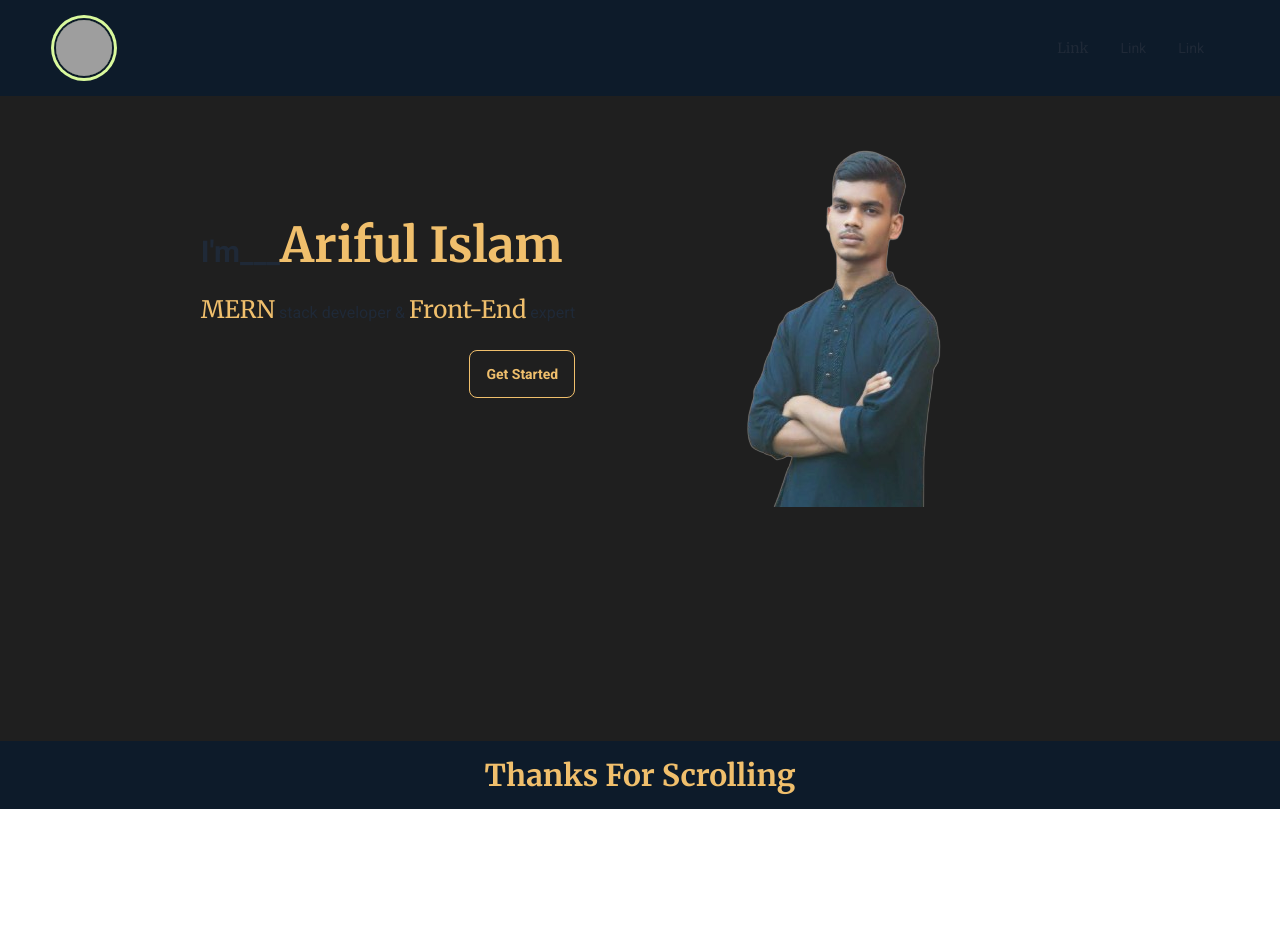
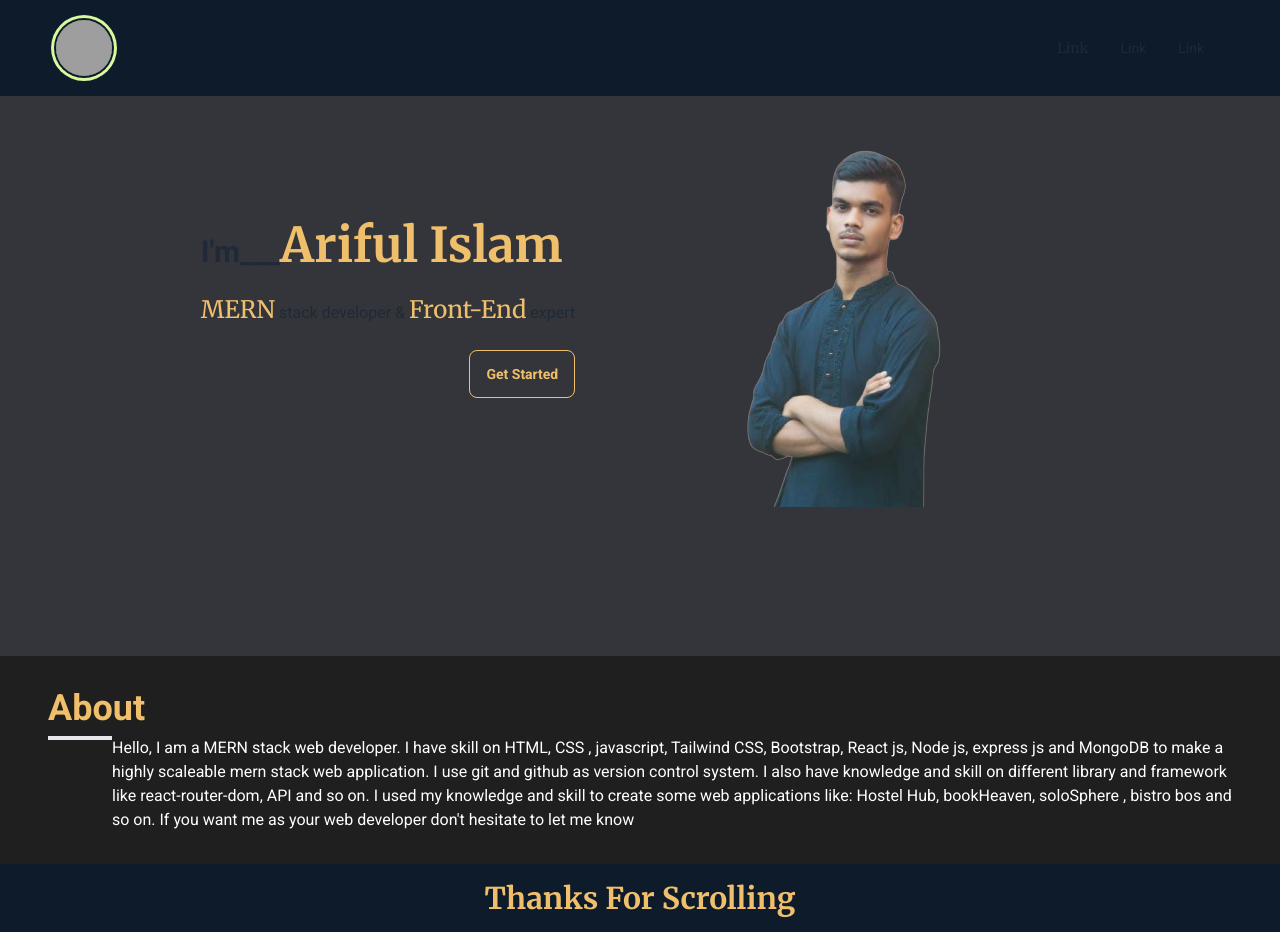
Before and after one commit to Arif-Islam21/developerPortfolio, a React (Vite) app: page / in a window 1280 px wide. Before the commit the page ends 809 px from the top, so only its background shows below. Built offline with nearby package versions, Linux system fonts and the light colour scheme; grey boxes are pictures that could not be loaded.

Commit message:
about page added

```diff
--- /dev/null
+++ b/src/Pages/Home/About/About.jsx
@@ -0,0 +1,25 @@
+const About = () => {
+  return (
+    <div className="my-8 px-12">
+      <h2 className="text-4xl font-bold text-text-Color">About</h2>
+      <div className="flex mt-2">
+        <div className="min-w-16  border-t-4 "></div>
+        <div className="flex-grow">
+          <p className="text-white">
+            Hello, I am a MERN stack web developer. I have skill on HTML, CSS ,
+            javascript, Tailwind CSS, Bootstrap, React js, Node js, express js
+            and MongoDB to make a highly scaleable mern stack web application. I
+            use git and github as version control system. I also have knowledge
+            and skill on different library and framework like react-router-dom,
+            API and so on. I used my knowledge and skill to create some web
+            applications like: Hostel Hub, bookHeaven, soloSphere , bistro bos
+            and so on. If you want me as your web developer don't hesitate to
+            let me know
+          </p>
+        </div>
+      </div>
+    </div>
+  );
+};
+
+export default About;
--- a/src/Pages/Home/Hero/Hero.jsx
+++ b/src/Pages/Home/Hero/Hero.jsx
@@ -2,7 +2,7 @@ import img from "/portfolio.png";
 
 const Hero = () => {
   return (
-    <div className=" bg-primary min-h-[80vh]">
+    <div className=" bg-[#34353A] min-h-[70vh]">
       <div className="hero-content gap-24 flex-col-reverse lg:flex-row">
         <div className="max-w-sm ">
           <h1 className="text-3xl font-bold">
@@ -27,7 +27,8 @@ const Hero = () => {
             </button>
           </div>
         </div>
-        <img src={img} className=" rounded-lg" />
+
+        <img src={img} className="object-cover rounded-lg" />
       </div>
     </div>
   );
--- a/src/Pages/Home/Home.jsx
+++ b/src/Pages/Home/Home.jsx
@@ -1,9 +1,11 @@
+import About from "./About/About";
 import Hero from "./Hero/Hero";
 
 const Home = () => {
   return (
     <div>
       <Hero />
+      <About />
     </div>
   );
 };
```
